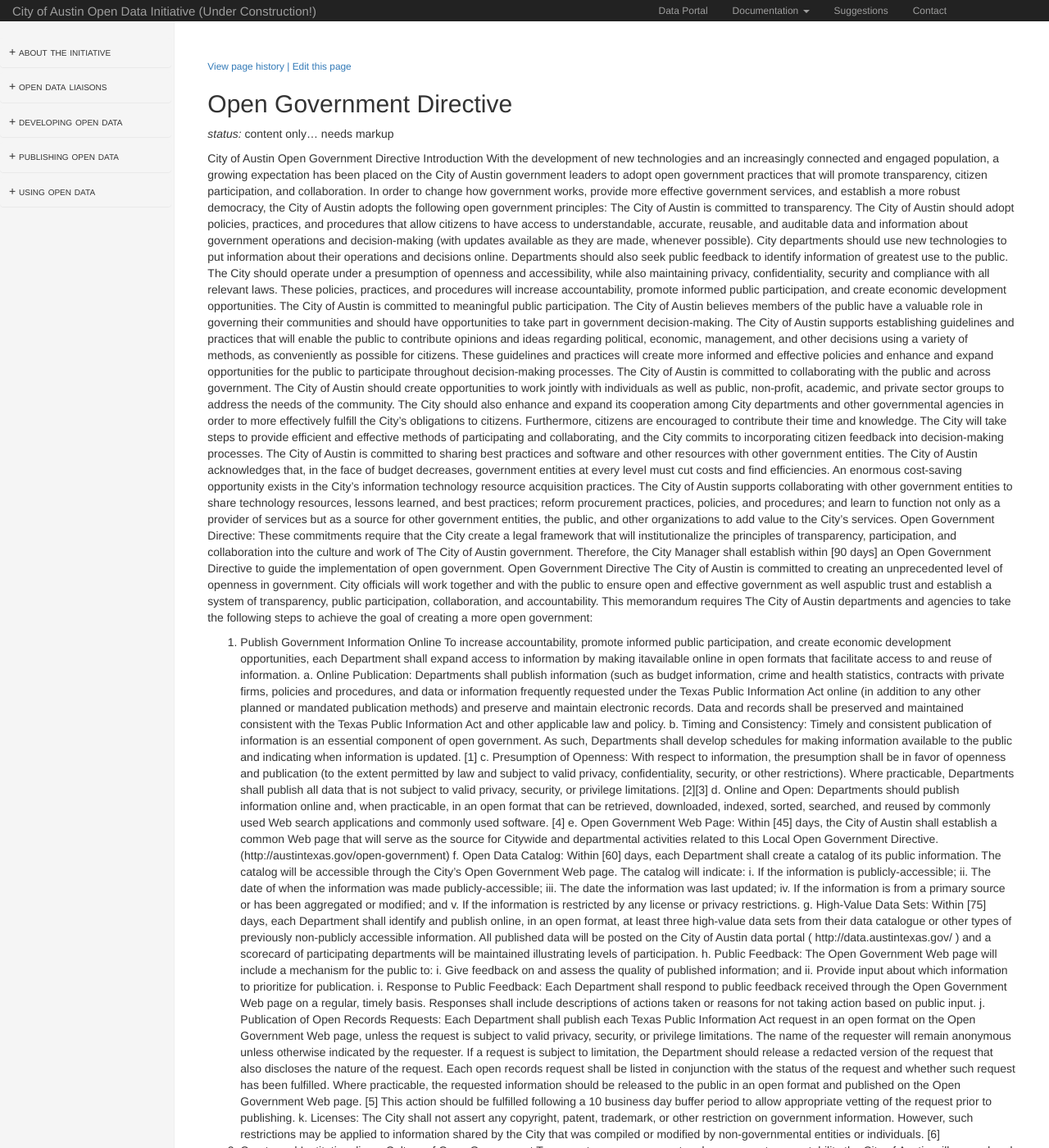
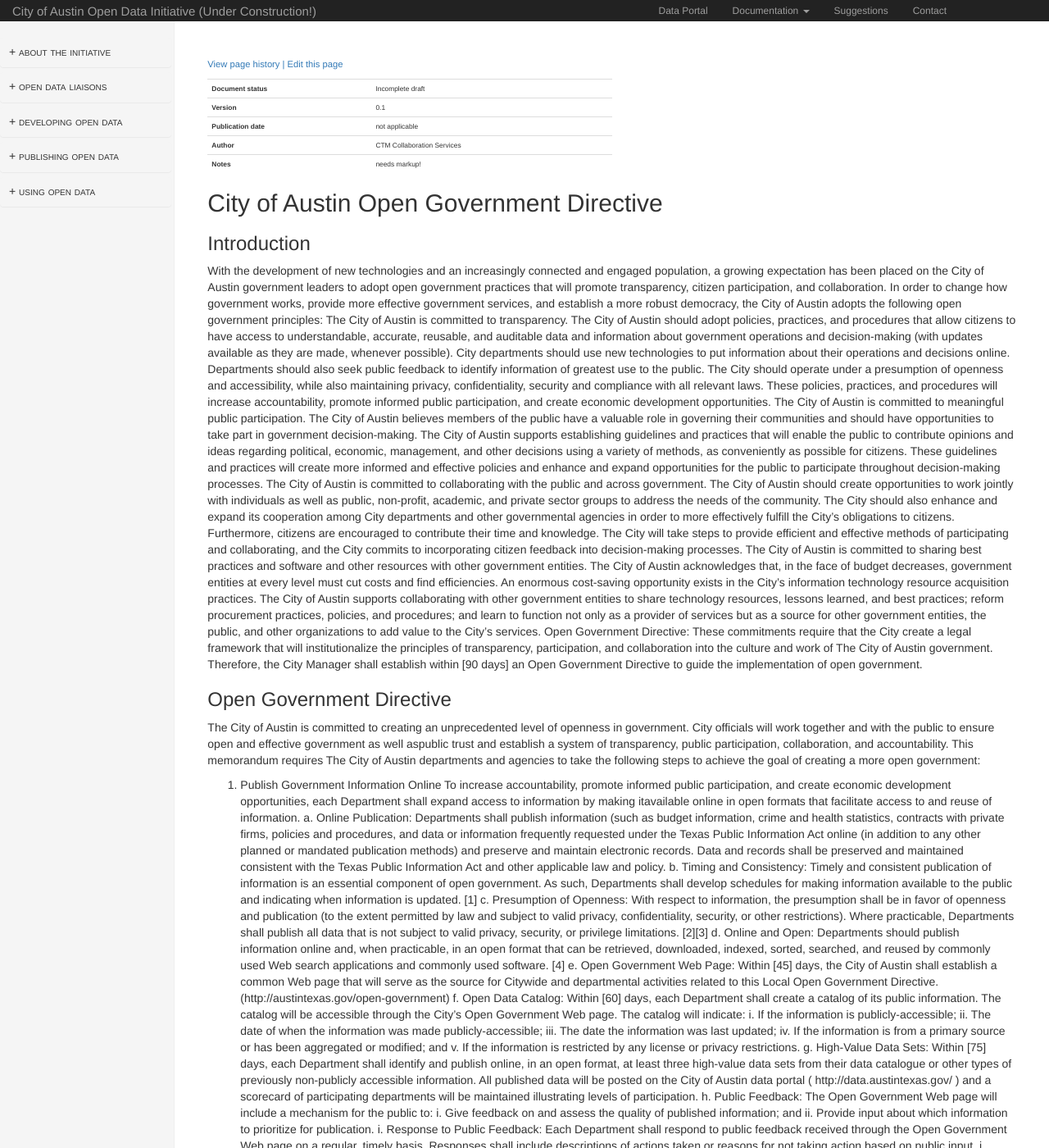
Before and after one commit to cityofaustin/open-data-manual, a Jekyll site: the page built from directive.md, in a window 1280 px wide and 1400 px high. Shown: the whole window at 82% size. Built offline with Jekyll 4.4.1, drawn with Linux system fonts in a browser that asks for light colours; nearby versions of some CDN libraries.

Commit message:
add single-document template
this adds a metadata table as well as additional semantic markup to
identify document parts

```diff
--- /dev/null
+++ b/_layouts/single-document.html
@@ -0,0 +1,38 @@
+---
+layout: default
+---
+
+
+<div class="page">
+	<div class="edit-page-links">
+		<a href="https://github.com/cityofaustin/open-data-docs/commits/gh-pages/{{page.file}}">View page history | </a><a href="https://github.com/cityofaustin/open-data-docs/blob/gh-pages/{{page.file}}">Edit this page</a>
+	</div>
+	<article>
+		<table class="table table-condensed about-document">
+			<tbody>
+				<tr>
+					<th>Document status</th>
+					<td>{{page.status}}</td>
+				</tr>
+				<tr>
+					<th>Version</th>
+					<td>{{page.version}}</td>
+				</tr>
+				<tr>
+					<th>Publication date</th>
+					<td>{{page.publication-date}}</td>
+				</tr>
+				<tr>
+					<th>Author</th>
+					<td>{{page.author}}</td>
+				</tr>
+				<tr>
+					<th>Notes</th>
+					<td>{{page.notes}}</td>
+				</tr>
+			</tbody>
+		</table>
+		<h1 class="page-title">{{ page.title }}</h1>
+		{{ content }}
+	</article>
+</div>
--- a/components/css/custom.css
+++ b/components/css/custom.css
@@ -112,3 +112,14 @@ h5 {
 h6 {
     font-size: 12px
 }
+
+.about-document {
+  font-size: .6em;
+  width: 50%;
+  height: 80%;
+}
+
+div.edit-page-links {
+  font-size: .8em;
+  padding-bottom: 10px;
+}
--- a/directive.md
+++ b/directive.md
@@ -1,13 +1,16 @@
 ---
-title: Open Government Directive
-layout: page
+title: City of Austin Open Government Directive
+layout: single-document
+author: CTM Collaboration Services
+status: Incomplete draft
+version: 0.1
+publication-date: not applicable
+notes: needs markup!
 ---
 
 
-*status:* content only... needs markup
 
-City of Austin Open Government Directive
-Introduction
+<h2>Introduction</h2>
 With the development of new technologies and an increasingly connected and engaged population, a growing expectation has been placed on the City of Austin government leaders to adopt open government practices that will promote transparency, citizen participation, and collaboration. In order to change how government works, provide more effective government services, and establish a more robust democracy, the City of Austin adopts the following open government principles:
 The City of Austin is committed to transparency. The City of Austin should adopt policies, practices, and procedures that allow citizens to have access to understandable, accurate, reusable, and auditable data and information about government operations and decision-making (with updates available as they are made, whenever possible). City departments should use new technologies to put information about their operations and decisions online. Departments should also seek public feedback to identify information of greatest use to the public. The City should operate under a presumption of openness and accessibility, while also maintaining privacy, confidentiality, security and compliance with all relevant laws. These policies, practices, and procedures will increase accountability, promote informed public participation, and create economic development opportunities.
 The City of Austin is committed to meaningful public participation. The City of Austin believes members of the public have a valuable role in governing their communities and should have opportunities to take part in government decision-making. The City of Austin supports establishing guidelines and practices that will enable the public to contribute opinions and ideas regarding political, economic, management, and other decisions using a variety of methods, as conveniently as possible for citizens. These guidelines and practices will create more informed and effective policies and enhance and expand opportunities for the public to participate throughout decision-making processes.
@@ -15,7 +18,7 @@ The City of Austin is committed to collaborating with the public and across gove
 The City of Austin is committed to sharing best practices and software and other resources with other government entities.
 The City of Austin acknowledges that, in the face of budget decreases, government entities at every level must cut costs and find efficiencies. An enormous cost-saving opportunity exists in the City’s information technology resource acquisition practices. The City of Austin supports collaborating with other government entities to share technology resources, lessons learned, and best practices; reform procurement practices, policies, and procedures; and learn to function not only as a provider of services but as a source for other government entities, the public, and other organizations to add value to the City’s services.
 Open Government Directive: These commitments require that the City create a legal framework that will institutionalize the principles of transparency, participation, and collaboration into the culture and work of The City of Austin government. Therefore, the City Manager shall establish within [90 days] an Open Government Directive to guide the implementation of open government.
-Open Government Directive
+<h2>Open Government Directive</h2>
 The City of Austin is committed to creating an unprecedented level of openness in government. City officials will work together and with the public to ensure open and effective government as well aspublic trust and establish a system of transparency, public participation, collaboration, and accountability.
 This memorandum requires The City of Austin departments and agencies to take the following steps to achieve the goal of creating a more open government:
 1. Publish Government Information Online
```
